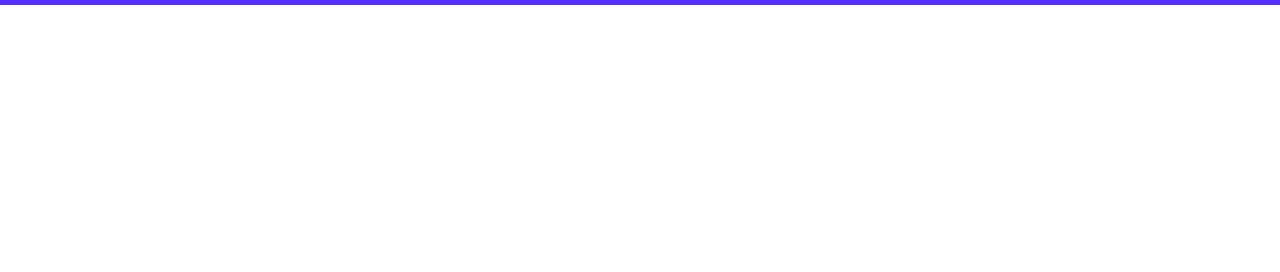
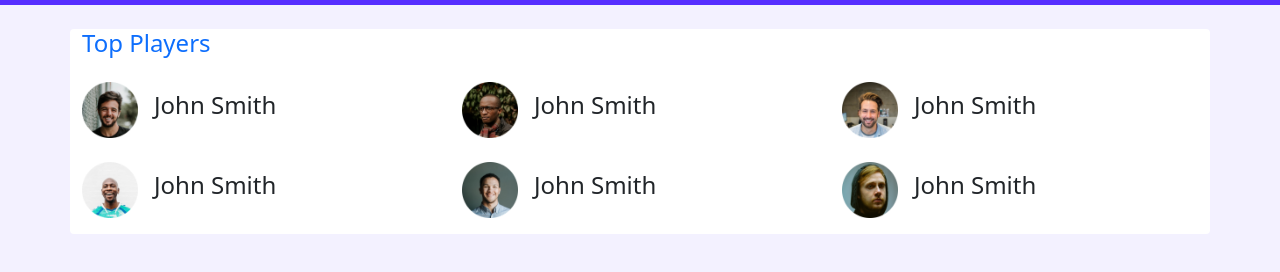
Before and after one commit to kawsarm104/Responsive-Leaderboard, a plain HTML site: page index.html in a window 1280 px wide. Shown: the part 72-344 px from the top of the page. Drawn offline with nearby package versions, Linux system fonts and the light colour scheme.

Commit message:
top-player

```diff
--- a/index.html
+++ b/index.html
@@ -13,7 +13,7 @@
       crossorigin="anonymous"
     />
   </head>
-  <body>
+  <body style="background-color: #F3F1FF;">
     <!-- Header Part Start  -->
     <header>
       <nav class="navbar navbar-expand-lg navbar-dark " style="background-color: #562EFF;">
@@ -52,6 +52,40 @@
         </div>
       </nav>
     </header>
+    <!-- Header Part End  -->
+    <main>
+        <section class="container bg-white rounded">
+             <div class="pb-3">
+                 <h4 class="text-primary my-4">Top Players</h4>
+                 <div class="row gy-4 ">
+                     <div class="col-12 col-md-6 col-lg-4 d-flex align-items-center">
+                         <img src="images/players/player-1.png" width="56" height="56" alt="">
+                         <h4 class="ms-3">John Smith</h4>
+                     </div>
+                     <div class="col-12 col-md-6 col-lg-4 d-flex align-items-center">
+                         <img src="images/players/player-2.png" width="56" height="56" alt="">
+                         <h4 class="ms-3">John Smith</h4>
+                     </div>
+                     <div class="col-12 col-md-6 col-lg-4 d-flex align-items-center">
+                         <img src="images/players/player-3.png" width="56" height="56" alt="">
+                         <h4 class="ms-3">John Smith</h4>
+                     </div>
+                     <div class="col-12 col-md-6 col-lg-4 d-flex align-items-center">
+                         <img src="images/players/player-4.png" width="56" height="56" alt="">
+                         <h4 class="ms-3">John Smith</h4>
+                     </div>
+                     <div class="col-12 col-md-6 col-lg-4 d-flex align-items-center">
+                         <img src="images/players/player-5.png" width="56" height="56" alt="">
+                         <h4 class="ms-3">John Smith</h4>
+                     </div>
+                     <div class="col-12 col-md-6 col-lg-4 d-flex align-items-center">
+                         <img src="images/players/player-6.png" width="56" height="56" alt="">
+                         <h4 class="ms-3">John Smith</h4>
+                     </div>
+                 </div>
+             </div>
+        </section>
+    </main>
 
     <script
       src="https://cdn.jsdelivr.net/npm/bootstrap@5.0.2/dist/js/bootstrap.bundle.min.js"
```
